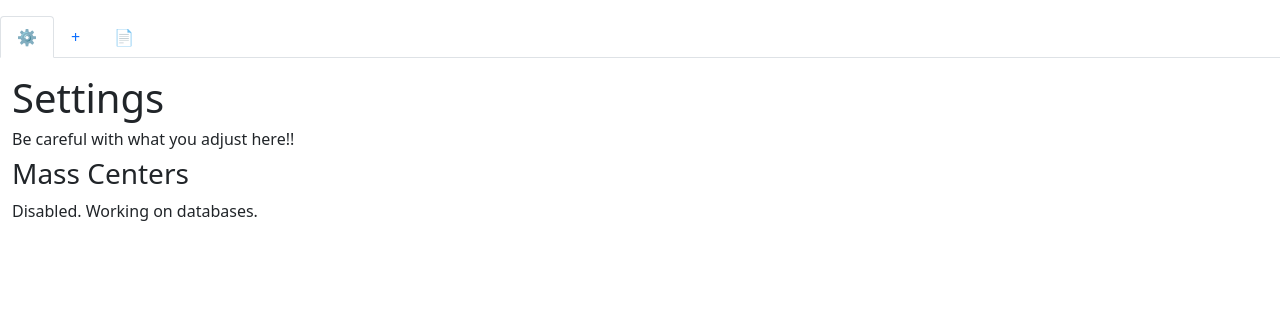
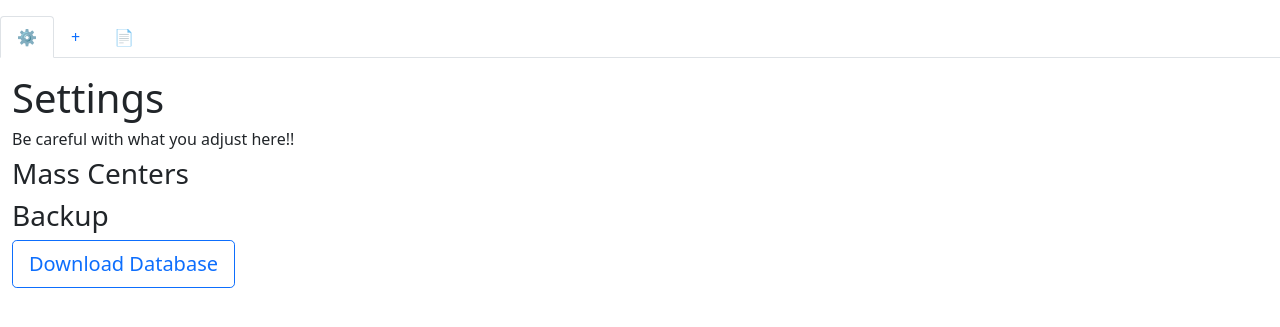
Before and after one commit to corei8/stipendium, a Flask app: page /settings in a window 1280 px wide. Shown: the top 327 px of the page. Run offline with Flask 2, Linux system fonts and the light colour scheme; data that the repository does not hold is empty.

Commit message:
add downloadable database for redundancy

```diff
--- a/stipendium/templates/print_book.html
+++ b/stipendium/templates/print_book.html
@@ -1,14 +1,9 @@
 {% extends 'base.html' %}
 {% from '_formhelper.html' import datify %}
 {% block content %}
-<h1>Download</h1>
     <!--
 <a href="{{url_for('download_pdf', target='brooksville', num='target')}}">
     <button class='btn btn-outline-primary btn-lg'>Download for Brooksville</button>
 </a>
     -->
-    <h3>CSV</h3>
-<a href="{{url_for('download_csv')}}">
-    <button class='btn btn-outline-primary btn-lg'>Download CSV</button>
-</a>
 {% endblock %}
--- a/stipendium/templates/settings.html
+++ b/stipendium/templates/settings.html
@@ -4,7 +4,6 @@
 <h1>Settings</h1>
 <h6>Be careful with what you adjust here!!</h6>
 <h3>Mass Centers</h3>
-<p>Disabled. Working on databases.</p>
 <!--
 <table class="table table-striped">
     <thead class="thead-dark">
@@ -59,4 +58,8 @@
     </p>
 </form>
 -->
+<h3>Backup</h3>
+<a href="{{url_for('download_db')}}">
+    <button class='btn btn-outline-primary btn-lg'>Download Database</button>
+</a>
 {% endblock %}
--- a/stipendium/views.py
+++ b/stipendium/views.py
@@ -17,8 +17,6 @@ from werkzeug.security import generate_password_hash, check_password_hash
 
 
 with app.test_request_context():
-    # use for application factory:
-    # db.init_app(app)
     db.create_all()
 
 # TODO: add flask optimize
@@ -226,6 +224,9 @@ def download_csv():
                 ])
     return send_file(csv_file, as_attachment=True)
 
+@app.route('/download_db', methods=['GET', 'POST'])
+def download_db():
+    return send_file('./databases/book.db', as_attachment=True)
 
 @app.route('/print/<target>/<num>', methods=['GET', 'POST'])
 def download_pdf(target, num):
```
